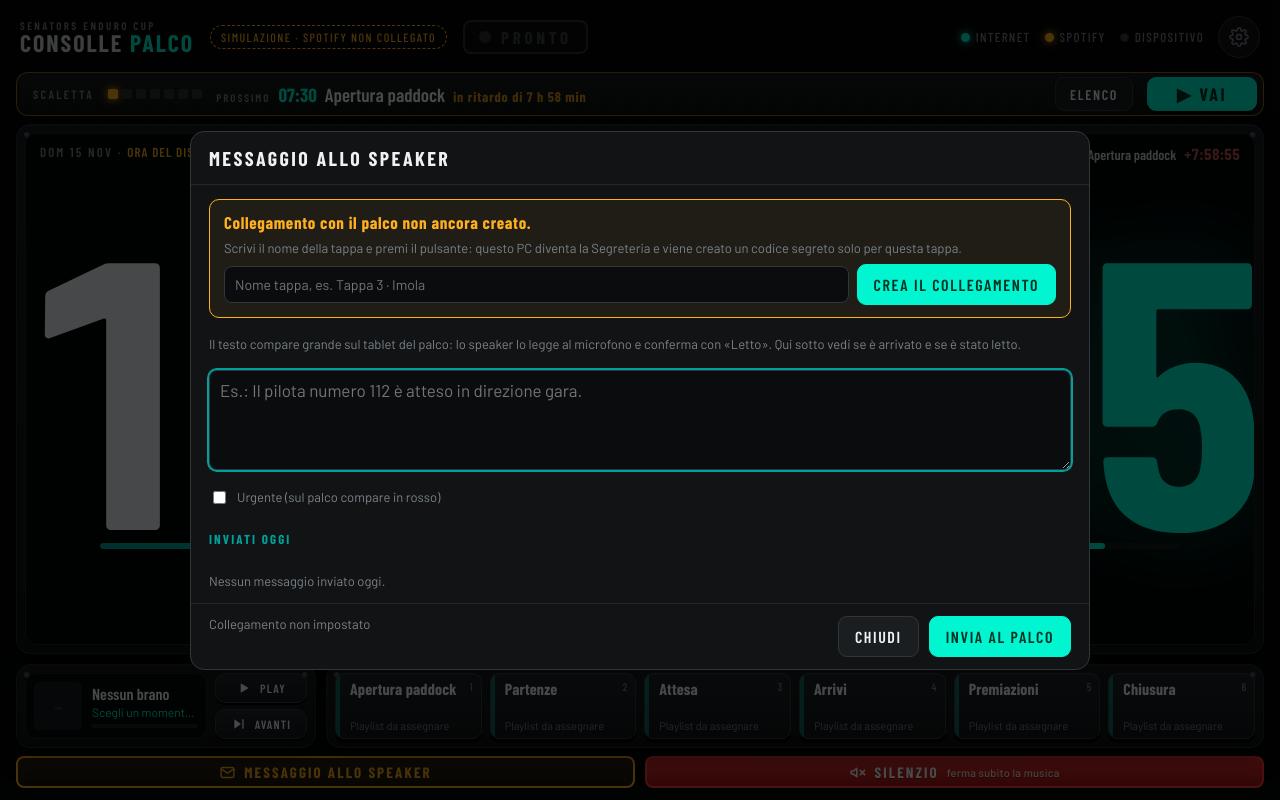
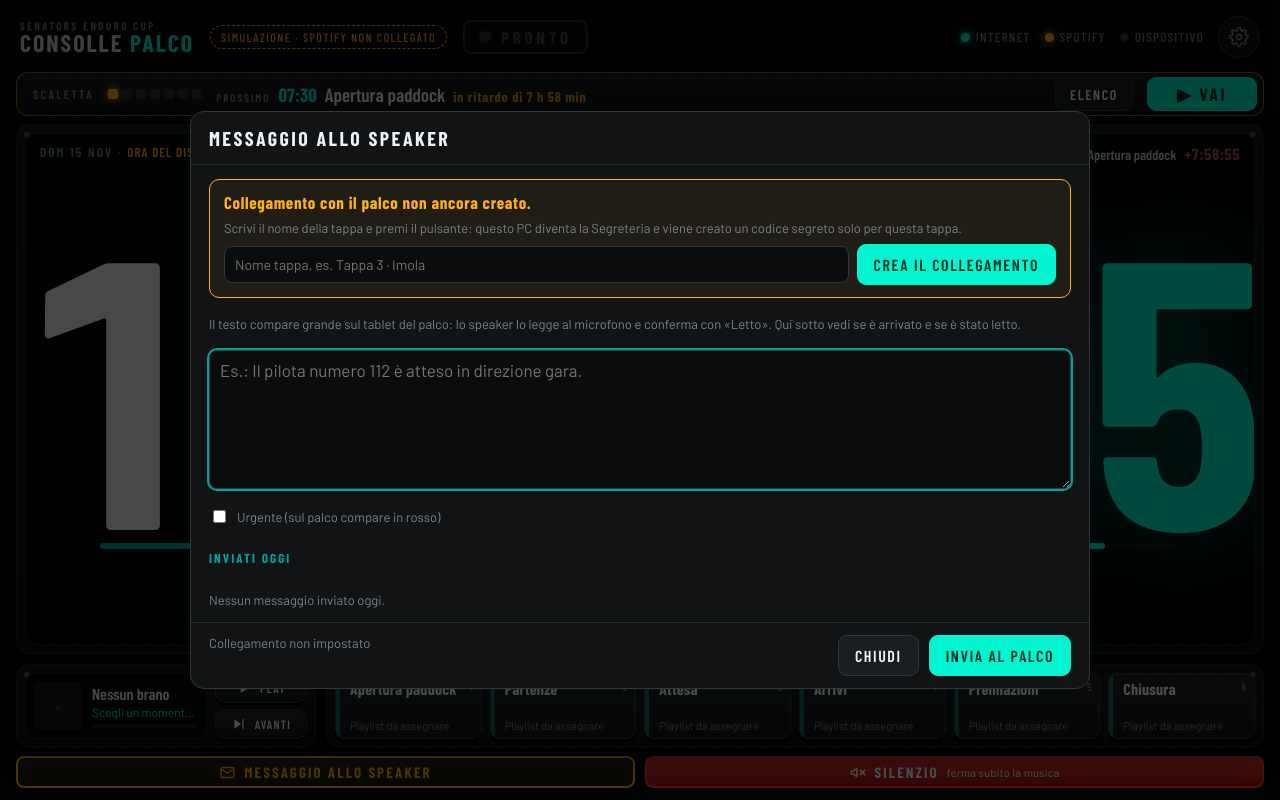
Before and after one commit to matteobaldissarri/consolle-palco, a plain HTML site: page index.html in a window 1280 px wide. Both pictures are taken after a click on the button "MESSAGGIO ALLO SPEAKER". Drawn offline with nearby package versions, Linux system fonts and the light colour scheme.

Commit message:
Messaggio allo speaker: campo di almeno 5 righe

```diff
--- a/index.html
+++ b/index.html
@@ -169,6 +169,7 @@ dialog::backdrop{background:rgba(0,0,0,.7)}
 .row.t{grid-template-columns:28px 1fr 100px}
 textarea{resize:vertical;line-height:1.4;font-size:17px !important}
 .row.t textarea{font-size:14px !important}
+#spkText{flex:none;min-height:calc(5 * 1.4em + 20px)}   /* almeno 5 righe: nella finestra a colonna non si schiaccia più */
 .dlg footer .btn{flex:none}
 .chk{display:flex;align-items:center;gap:8px}
 .chk input{width:auto}
@@ -459,7 +460,7 @@ body.palco .bottom{grid-template-columns:1fr}
         </div>
       </div>
       <p class="note">Il testo compare grande sul tablet del palco: lo speaker lo legge al microfono e conferma con «Letto». Qui sotto vedi se è arrivato e se è stato letto.</p>
-      <textarea id="spkText" rows="4" maxlength="600" placeholder="Es.: Il pilota numero 112 è atteso in direzione gara."></textarea>
+      <textarea id="spkText" rows="5" maxlength="600" placeholder="Es.: Il pilota numero 112 è atteso in direzione gara."></textarea>
       <label class="note chk"><input type="checkbox" id="spkUrg"> Urgente (sul palco compare in rosso)</label>
       <h3 style="margin-top:6px">Inviati oggi</h3>
       <div id="outList" class="outlist"></div>
```
